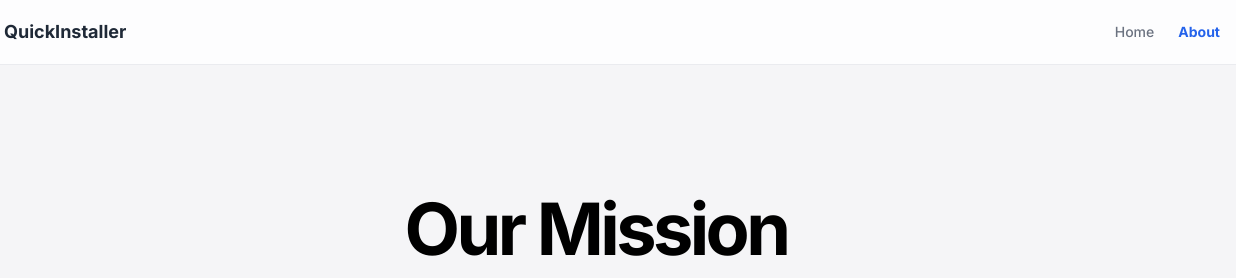
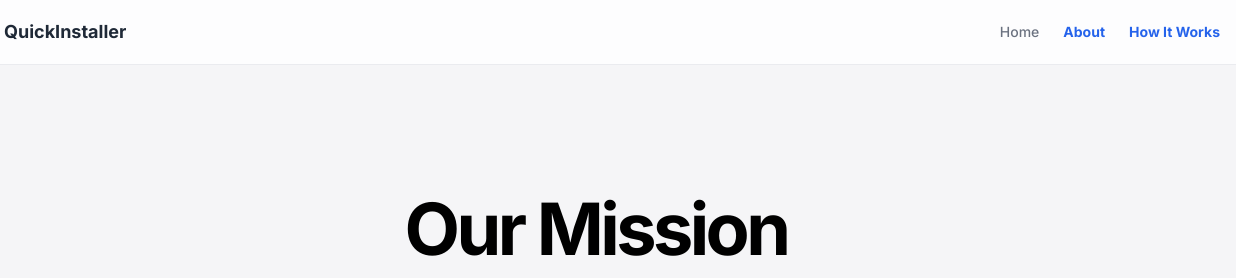
Before and after one commit to arjun2014/quickinstaller, a plain HTML site: page about.html in a window 1280 px wide. Shown: the top 278 px of the page, 44-1280 px from the left. Drawn offline with nearby package versions, Linux system fonts and the light colour scheme.

Commit message:
Update about.html

```diff
--- a/about.html
+++ b/about.html
@@ -85,6 +85,7 @@
                     <div class="flex items-center space-x-6">
                         <a href="./index.html" class="text-sm font-medium text-gray-500 hover:text-blue-600 transition">Home</a>
                         <a href="./about.html" class="text-sm font-bold text-blue-600">About</a>
+                        <a href="./how-it-works.html" class="text-sm font-bold text-blue-600">How It Works</a>
                     </div>
                 </div>
             </div>
```
